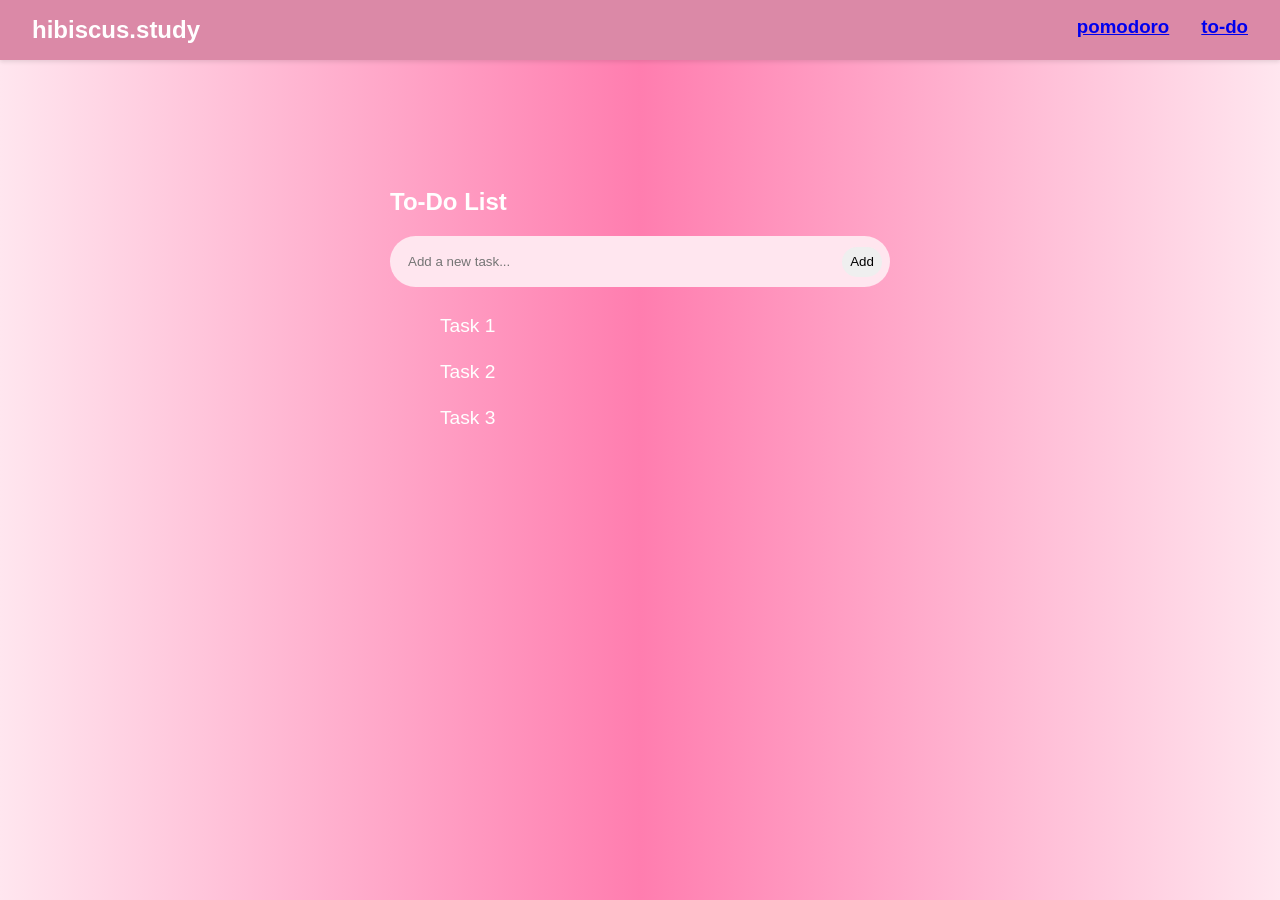
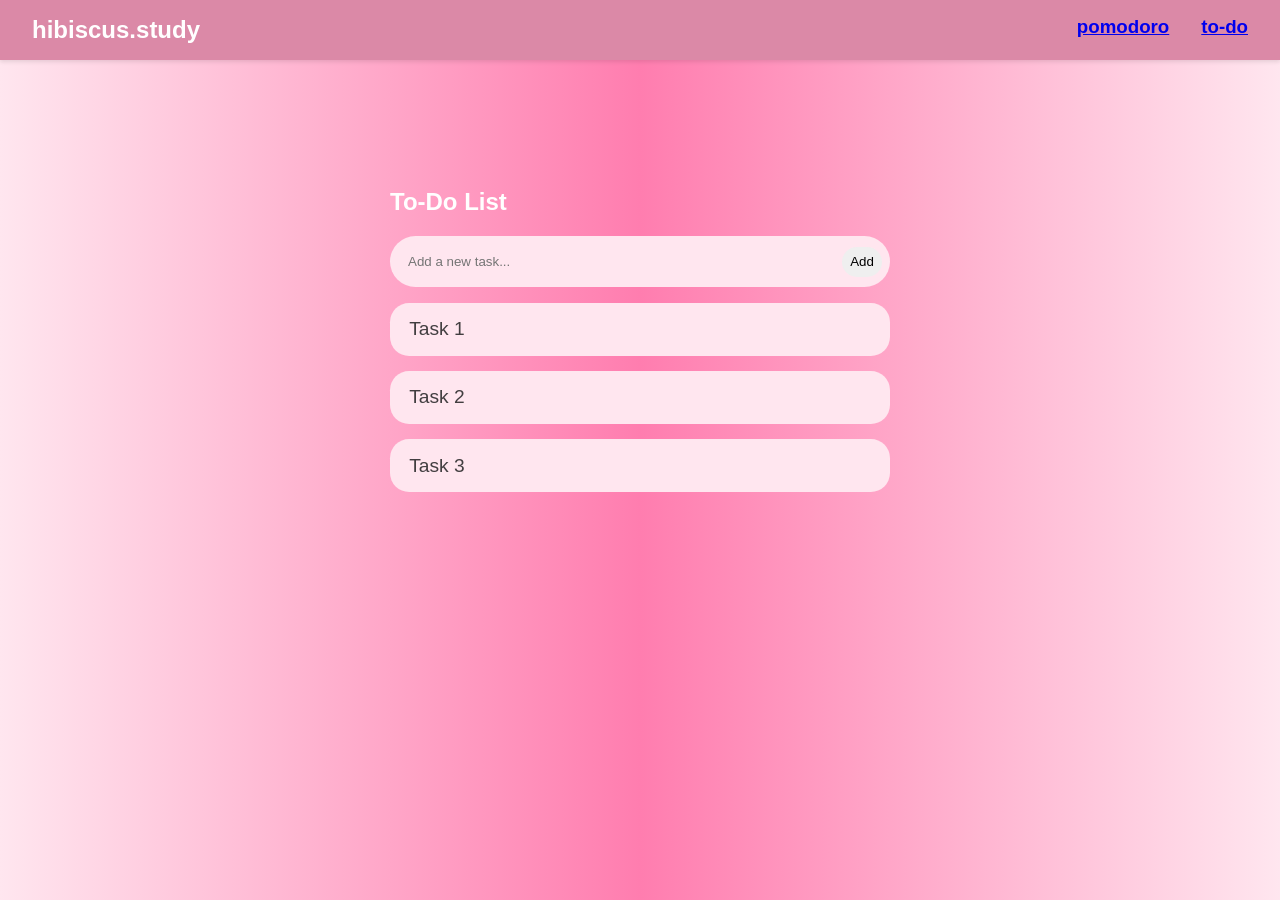

Implemented to-do list

--- a/style.css
+++ b/style.css
@@ -196,3 +196,118 @@ ul li::before{
     top: 12px;
     left: 8px;
 }
+
+.completed {
+    text-decoration: line-through;
+    color: gray;
+    border: 1px solid gray;
+}
+
+/* ===== TODO PAGE CONTAINER ===== */
+#todo-container {
+    display: flex;
+    flex-direction: column;
+    align-items: center;
+    justify-content: center;
+    gap: 1.5em;
+    max-width: 700px;
+    margin: 4em auto;
+    padding: 3em 2em;
+    background-color: #DB89A7;
+    border-radius: 2em;
+    color: white;
+    box-shadow: 0 4px 10px rgba(0,0,0,0.15);
+}
+
+/* ===== INPUT AREA ===== */
+#todo-form {
+    display: flex;
+    width: 100%;
+    gap: 1em;
+    align-items: center;
+    justify-content: center;
+}
+
+#input-box {
+    flex: 1;
+    padding: 0.8em 1em;
+    border-radius: 2em;
+    border: none;
+    outline: none;
+    font-size: 1em;
+    background-color: #FFE6EF;
+    color: #423e40;
+}
+
+#input-button {
+    padding: 0.8em 1.2em;
+    border-radius: 2em;
+    border: none;
+    cursor: pointer;
+    background-color: #FFE6EF;
+    color: #DB89A7;
+    font-weight: bold;
+    transition: 0.2s ease-in-out;
+}
+
+#input-button:hover {
+    transform: scale(1.1);
+}
+
+#task-title {
+    margin-top: 1em;
+    font-size: 2em;
+}
+
+#list-container {
+    width: 100%;
+    list-style: none;
+    padding: 0;
+}
+
+#list-container li {
+    display: flex;
+    align-items: center;
+    justify-content: space-between;
+    background-color: #FFE6EF;
+    color: #423e40;
+    padding: 0.8em 1em;
+    border-radius: 1em;
+    margin-bottom: 0.8em;
+    position: relative;
+}
+
+#list-container li label {
+    display: flex;
+    align-items: center;
+    gap: 0.5em;
+}
+
+.edit-btn,
+.delete-btn {
+    margin-left: 0.5em;
+    cursor: pointer;
+    font-size: 0.9em;
+    transition: 0.2s ease-in-out;
+    font-weight: bold;
+    color: #DB89A7;
+}
+
+.edit-btn:hover {
+    color: #386A44;
+    transform: scale(1.1);
+}
+
+.delete-btn:hover {
+    color: #9E364C;
+    transform: scale(1.1);
+}
+
+.counter-container {
+    margin-top: 1em;
+    font-size: 1.1em;
+}
+
+input[type="checkbox"] {
+    accent-color: #DB89A7;
+}
